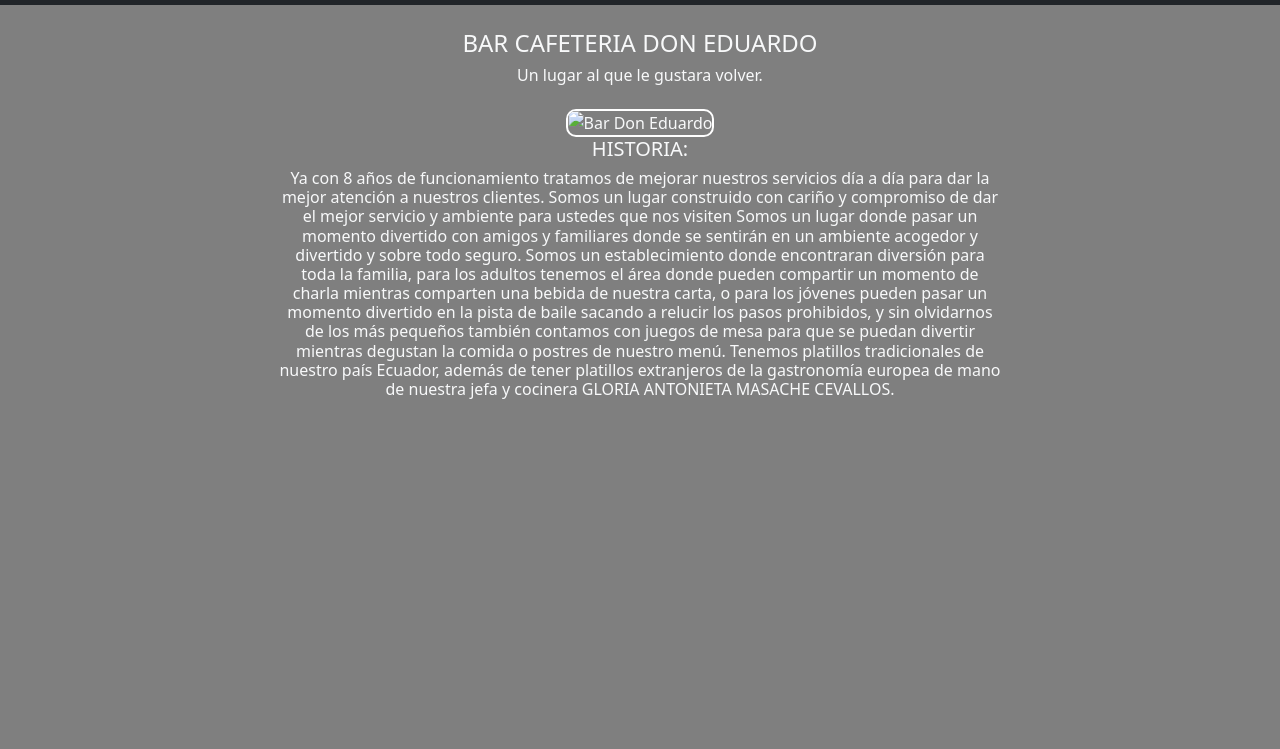
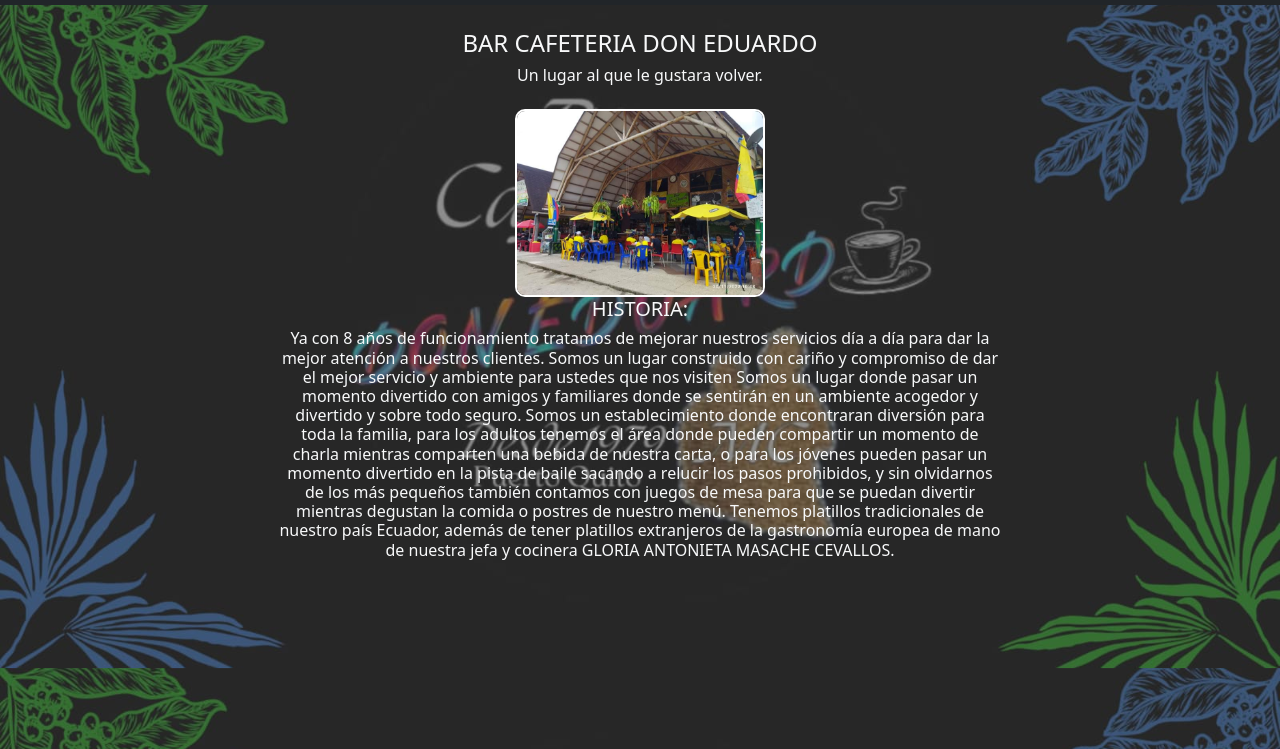
Before and after one commit to ShairySuarez/Don_Eduardo, a plain HTML site: page index.html in a window 1280 px wide. Shown: the part 51-800 px from the top of the page. Drawn offline with nearby package versions, Linux system fonts and the light colour scheme.

Commit message:
Add files via upload
Avances en el INICIO

```diff
--- a/index.html
+++ b/index.html
@@ -30,7 +30,7 @@
           }
         </style>
     </head>
-    <body background="imagenes/Fondo.jpg">
+    <body background="Fondo.jpg">
         <header>
             <nav class="navbar navbar-expand-md navbar-dark bg-dark">
                 <div class="container-fluid">
@@ -65,7 +65,7 @@
                 Un lugar al que le gustara volver.
               </h6>
               <br>
-              <img src="imagenes/Foto1.jpg" alt="Bar Don Eduardo">
+              <img src="Foto1.jpg" alt="Bar Don Eduardo">
               <br>
               <h5 style="width: 65%; margin: 0 auto;">
                 HISTORIA:
```
Also changed, not shown: Fondo.jpg (added), Foto1.jpg (added), meme.jpg (added).
